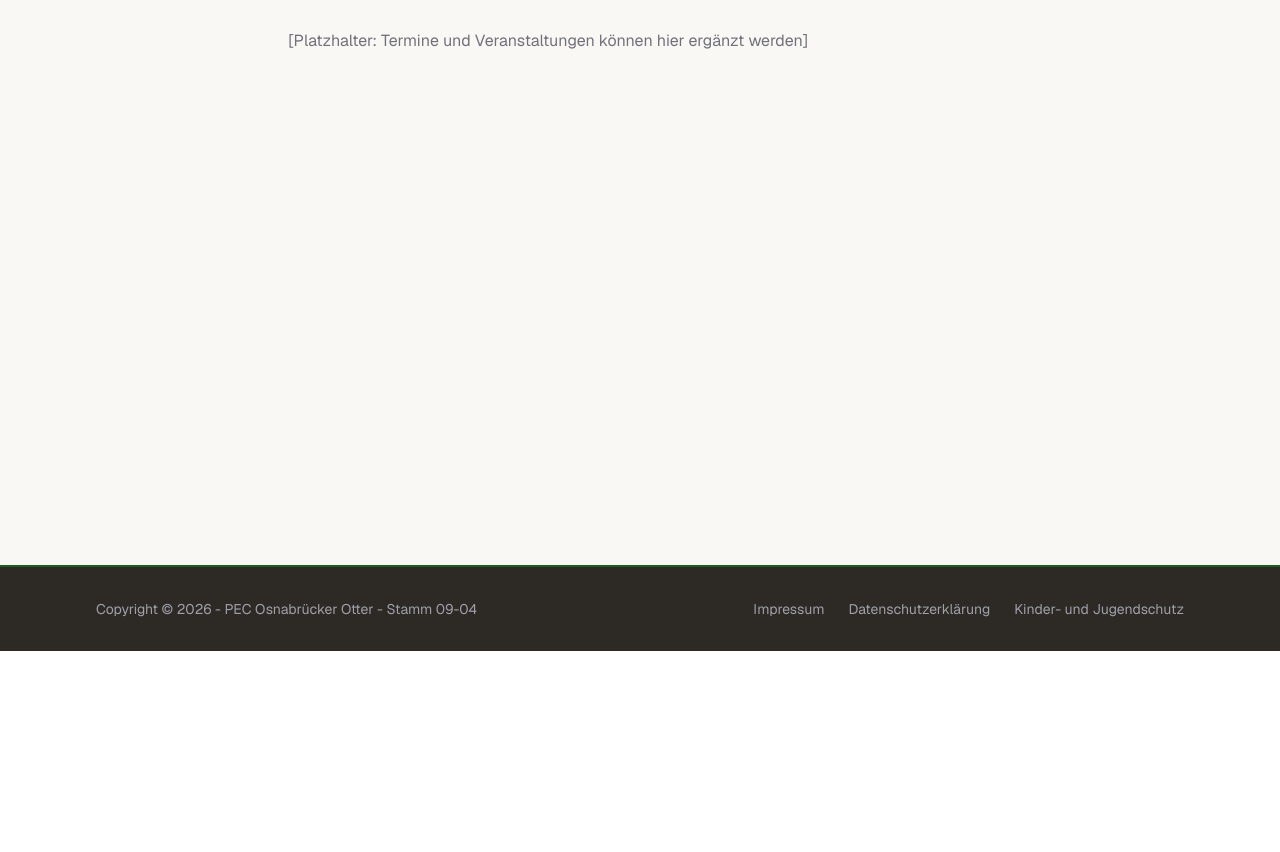
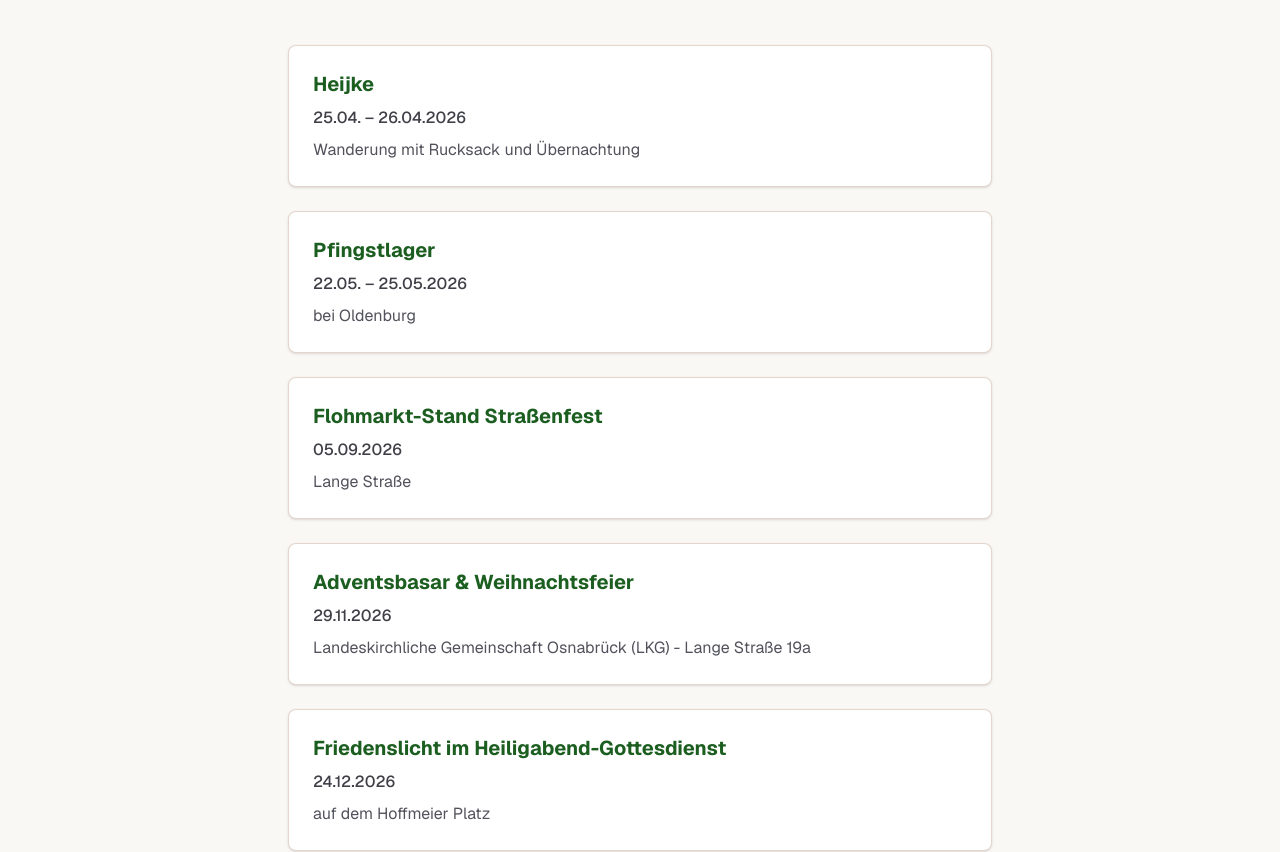
Before and after one commit to saurluca/os-otter, a Next.js app: page /was-steht-an in a window 1280 px wide. Shown: the part 320-1172 px from the top of the page. Before the commit the page ends 971 px from the top, so only its background shows below. Built offline with nearby package versions, Linux system fonts and the light colour scheme.

Commit message:
Add event listings to WasStehtAn page; replace placeholder text with detailed articles for upcoming events, enhancing user engagement and information accessibility.

```diff
--- a/app/was-steht-an/page.tsx
+++ b/app/was-steht-an/page.tsx
@@ -20,9 +20,33 @@ export default function WasStehtAnPage() {
           Hier findest du aktuelle Termine, Lager, Hajks und besondere Aktionen der Osnabrücker Otter.
         </p>
 
-        <p className="mt-6 text-zinc-500">
-          [Platzhalter: Termine und Veranstaltungen können hier ergänzt werden]
-        </p>
+        <div className="mt-10 space-y-6">
+          <article className="rounded-lg border border-amber-900/20 bg-white p-6 shadow-sm">
+            <h2 className="text-xl font-bold text-[#1b5e20]">Heijke</h2>
+            <p className="mt-2 font-medium text-zinc-700">25.04. – 26.04.2026</p>
+            <p className="mt-2 text-zinc-600">Wanderung mit Rucksack und Übernachtung</p>
+          </article>
+          <article className="rounded-lg border border-amber-900/20 bg-white p-6 shadow-sm">
+            <h2 className="text-xl font-bold text-[#1b5e20]">Pfingstlager</h2>
+            <p className="mt-2 font-medium text-zinc-700">22.05. – 25.05.2026</p>
+            <p className="mt-2 text-zinc-600">bei Oldenburg</p>
+          </article>
+          <article className="rounded-lg border border-amber-900/20 bg-white p-6 shadow-sm">
+            <h2 className="text-xl font-bold text-[#1b5e20]">Flohmarkt-Stand Straßenfest</h2>
+            <p className="mt-2 font-medium text-zinc-700">05.09.2026</p>
+            <p className="mt-2 text-zinc-600">Lange Straße</p>
+          </article>
+          <article className="rounded-lg border border-amber-900/20 bg-white p-6 shadow-sm">
+            <h2 className="text-xl font-bold text-[#1b5e20]">Adventsbasar & Weihnachtsfeier</h2>
+            <p className="mt-2 font-medium text-zinc-700">29.11.2026</p>
+            <p className="mt-2 text-zinc-600">Landeskirchliche Gemeinschaft Osnabrück (LKG) - Lange Straße 19a</p>
+          </article>
+          <article className="rounded-lg border border-amber-900/20 bg-white p-6 shadow-sm">
+            <h2 className="text-xl font-bold text-[#1b5e20]">Friedenslicht im Heiligabend-Gottesdienst</h2>
+            <p className="mt-2 font-medium text-zinc-700">24.12.2026</p>
+            <p className="mt-2 text-zinc-600">auf dem Hoffmeier Platz</p>
+          </article>
+        </div>
       </main>
     </div>
   );
```
